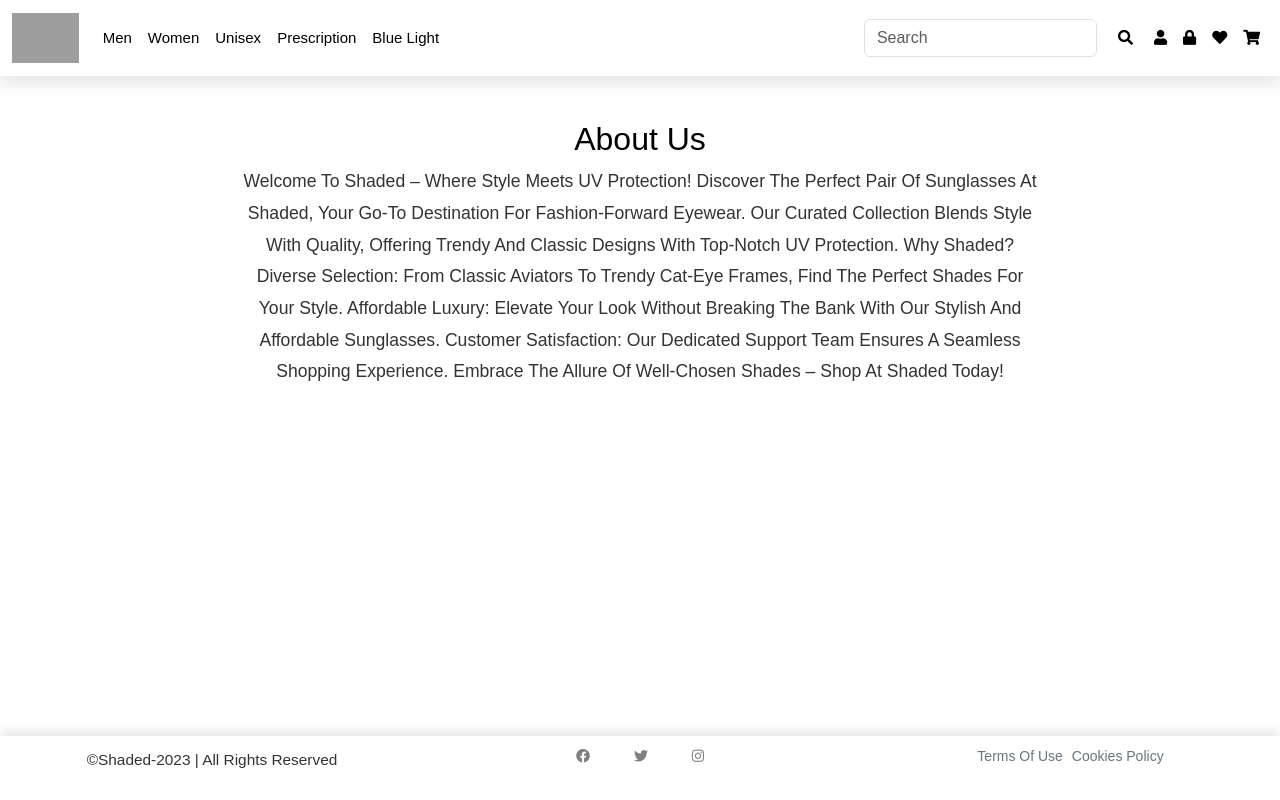
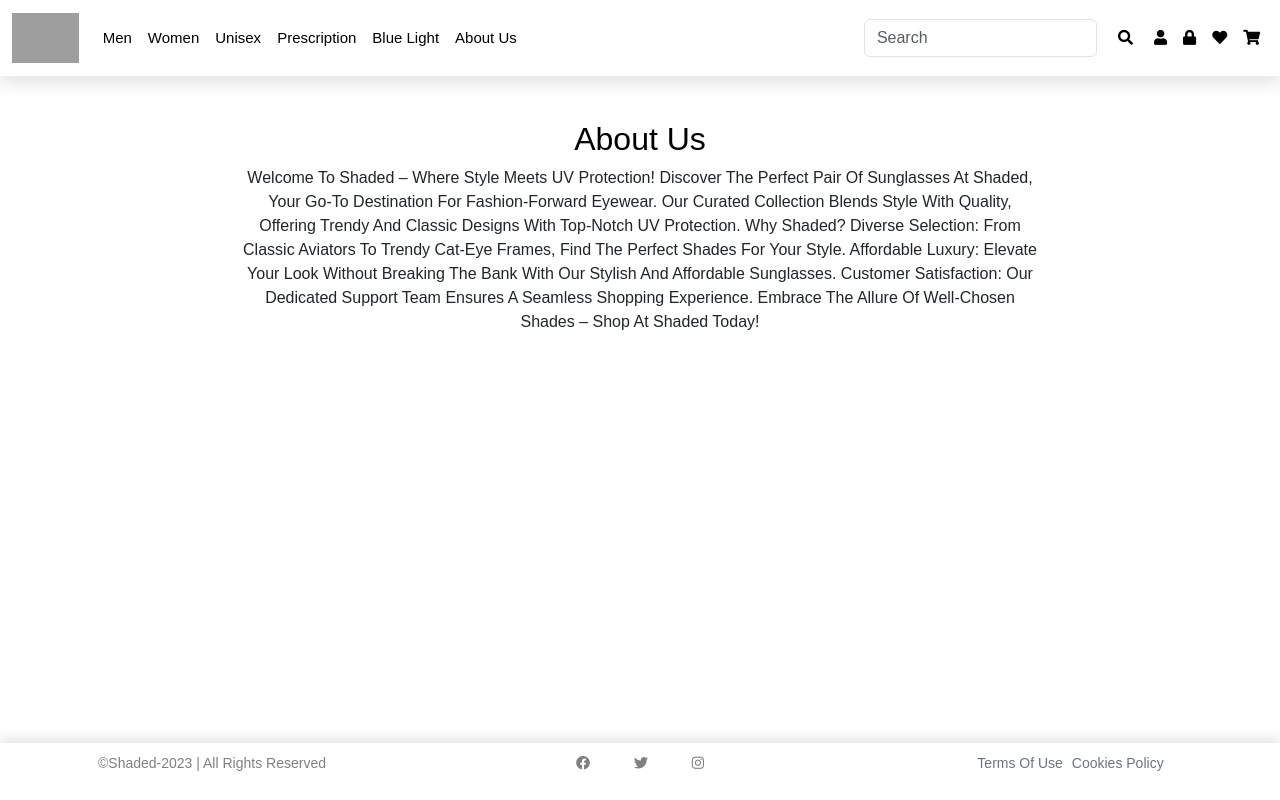
Before and after one commit to Archa-dev/Team-project-25, a PHP site: page /aboutUs.php in a window 1280 px wide. Run offline with PHP 8.4, Linux system fonts and the light colour scheme; grey boxes are pictures that could not be loaded.

Commit message:
Update aboutUs.php
Added nav bar, footer and style code - Maryam

```diff
--- a/aboutUs.php
+++ b/aboutUs.php
@@ -67,8 +67,18 @@ main {
     margin-top: 15vh; /* Adjust margin-top to be equal to the height of the header */
 }
 
+.about-content {
+            max-width: 800px;
+            margin: 0 auto;
+            text-align: center;
+        }
+
+        h2 {
+            color: #000;
+        }
+
 .sticky-footer-padding {
-    margin-bottom: 10vh;
+    margin-bottom: 8vh;
     /* Adjust the margin bottom to match the height of the footer */
 }
 
@@ -102,23 +112,6 @@ main {
     text-decoration: underline; /* Add underlining on hover if desired */
     color: #000; /* Change the hover color as needed */
 }
-
-        .about-content {
-            max-width: 800px;
-            margin: 0 auto;
-            text-align: center;
-        }
-
-        h2 {
-            color: #000;
-        }
-
-        p {
-            color: #333;
-            font-size: 1.1em;
-            line-height: 1.8;
-        }
-
     </style>
 
 </head>
@@ -206,6 +199,9 @@ main {
                                 <li><a class="dropdown-item" href="#">Blue Light Category 5</a></li>
                             </ul>
                         </li>
+                        <li class="nav-item">
+                            <a class="nav-link" href="aboutUs.php">About Us</a>
+                        </li>
                     </ul>
 
                     <!-- search box -->
@@ -225,9 +221,9 @@ main {
                                 <i class="fas fa-user"></i> <!-- Assuming a user icon for admin/user -->
                             </a>
                             <ul class="dropdown-menu dropdown-menu-end">
-                                <li><a class="dropdown-item" href="#">My Profile</a></li>
-                                <li><a class="dropdown-item" href="#">My Orders</a></li>
-                                <li><a class="dropdown-item" href="#">Logout</a></li>
+                            <li><a class="dropdown-item" href="accountPage.php">My Profile</a></li>
+                                <li><a class="dropdown-item" href="order-history.php">My Orders</a></li>
+                                <li><a class="dropdown-item" href="homepage.php">Logout</a></li>
                             </ul>
                         </li>
                         <li class="nav-item dropdown">
@@ -235,7 +231,8 @@ main {
                                 <i class="fas fa-lock"></i> <!-- Assuming a lock icon for log in/sign up -->
                             </a>
                             <ul class="dropdown-menu dropdown-menu-end">
-                                <li><a class="dropdown-item" href="#">Log In/ Sign Up</a></li>
+                                <li><a class="dropdown-item" href="login.php">Log In</a></li>
+                                <li><a class="dropdown-item" href="signup.php">Sign Up</a></li>
                             </ul>
                         </li>
                         <li class="nav-item dropdown">
```
